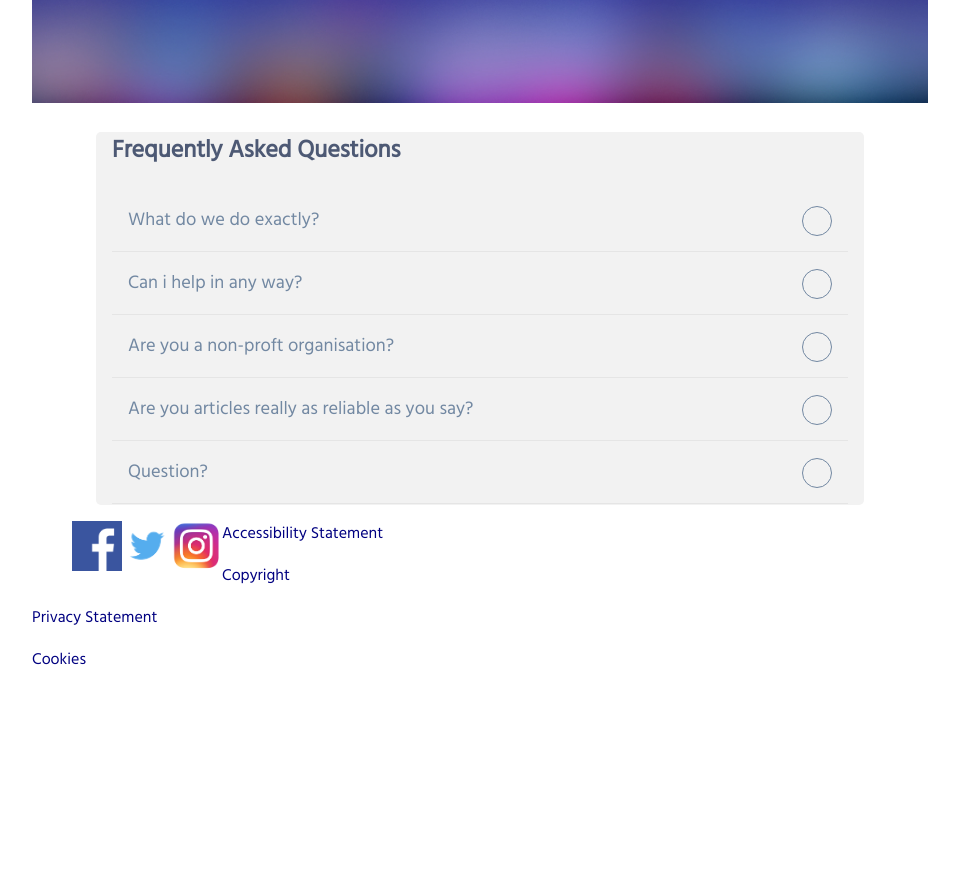
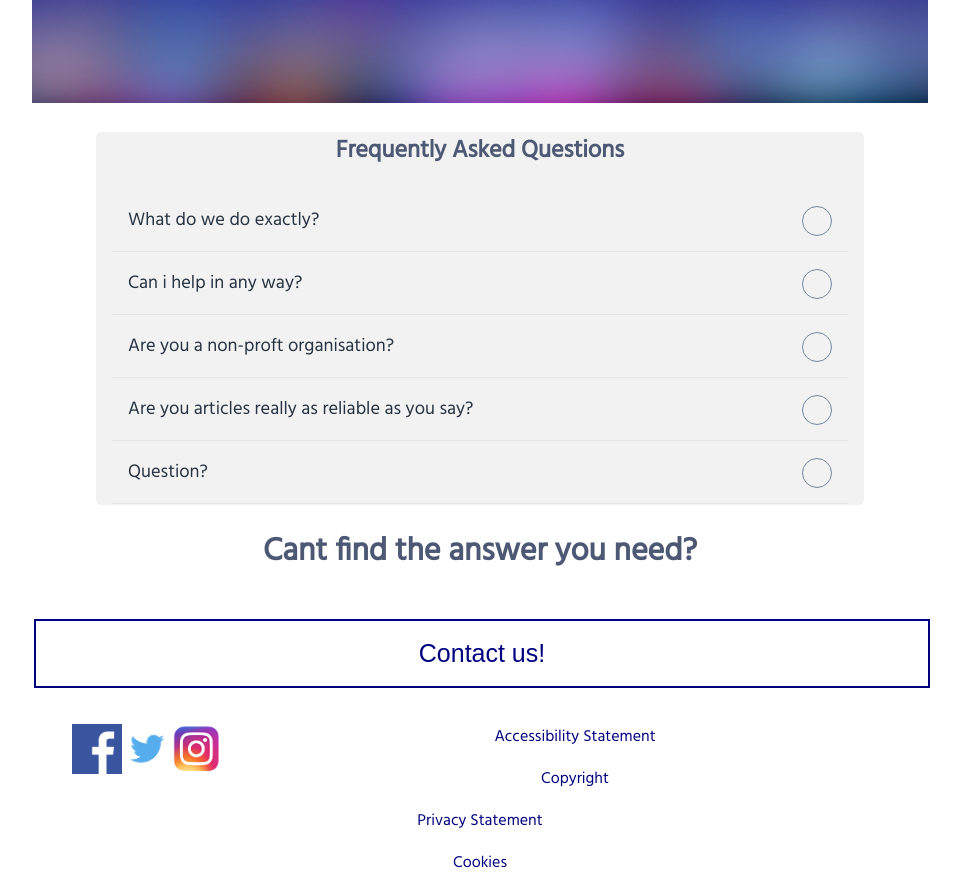
Before and after one commit to LoicLem1/LoicLem1.github.io, a plain HTML site: page faq.html in a window 1280 px wide. Shown: the part 340-1232 px from the top of the page, without its empty margins (160-1121 px from the left). Before the commit the page ends 1029 px from the top, so only its background shows below. Drawn offline with nearby package versions, Linux system fonts and the light colour scheme.

Commit message:
General changes
- Colour changes
- Contact us button on FAQ page
- + more

```diff
--- a/css/style.css
+++ b/css/style.css
@@ -72,6 +72,7 @@ ul#social li{
 
 
 *, *:before, *:after {
+
   -webkit-box-sizing: inherit;
   box-sizing: inherit;
 }
@@ -115,7 +116,7 @@ h3 {
   flex-direction: column;
   width: 100%;
   padding: 1rem 3rem 1rem 1rem;
-  color: #7288a2;
+  color: #263342;
   font-size: 1.15rem;
   font-weight: 400;
   border-bottom: 1px solid #e5e5e5;
@@ -123,14 +124,14 @@ h3 {
 .accordion a:hover,
 .accordion a:hover::after {
   cursor: pointer;
-  color: #2659A8;
+  color: #000080;
 }
 .accordion a:hover::after {
-  border: 1px solid #2659A8;
+  border: 1px solid #000080;
 }
 .accordion a.active {
-  color: #2659A8;
-  border-bottom: 1px solid #2659A8;
+  color: #000080;
+  border-bottom: 1px solid #000080;
 }
 .accordion a::after {
   font-family: 'Ionicons';
@@ -152,8 +153,8 @@ h3 {
 .accordion a.active::after {
   font-family: 'Ionicons';
   content: '\f209';
-  color: #2659A8;
-  border: 1px solid #2659A8;
+  color: #000080;
+  border: 1px solid #000080;
 }
 .accordion .content {
   opacity: 0;
--- a/faq.html
+++ b/faq.html
@@ -12,9 +12,26 @@ p {color:#000080;}
 
 <link href="css/style.css" rel="stylesheet" type = "text/css">
 
+<style>
+  h1 {text-align: center;}
+  h2 {text-align: center;}
+  h3 {text-align: center;}
+  p {text-align: center;}
+</style>
+
+
+
+
+<script src='https://code.jquery.com/jquery-3.2.1.min.js'></script>
+
+<script src="js/function.js"></script>
 
 </head>
 <body>
+
+
+
+
 
 <div id="wrapper">
 
@@ -56,6 +73,38 @@ p {color:#000080;}
 </div> <!--end of hero image-->
 
 
+
+
+<style>
+  .button {
+    border: white;
+    color: white;
+    padding: 16px 32px;
+    text-align: center;
+    text-decoration: none;
+    display: inline-block;
+    font-size: 25px;
+    margin: 20px 2px;
+    transition-duration: 0.4s;
+    cursor: pointer;
+    padding: 2%;
+  }
+
+
+
+  .button2 {
+    background-color: rgb(255, 255, 255);
+    color: #000080;
+    border: 2px solid #000080;
+  }
+
+  .button2:hover {
+    background-color: #000080;
+    color: rgb(255, 255, 255);
+  }
+
+  </style>
+
 <main>
   <div class="container">
 
@@ -92,14 +141,19 @@ p {color:#000080;}
           <p>Lorem ipsum dolor sit amet, consectetur adipiscing elit, sed do eiusmod tempor incididunt ut labore et dolore magna aliqua. Elementum sagittis vitae et leo duis ut. Ut tortor pretium viverra suspendisse potenti.</p>
         </div>
       </div>
+
+
     </div>
 
   </div>
 
-  <script src='https://code.jquery.com/jquery-3.2.1.min.js'></script>
-  <script src="js/function.js"></script>
 
-  </section> <!--end of latest news section -->
+  </section>
+
+  <div class="newsletterbutton-center">
+    <h1><b>Cant find the answer you need?</b></h1>
+    <a href="newsletter.html"><button class="button button2 " >Contact us! </button></a>
+    </div>
   </main>
 
 
```
Also changed, not shown: index.html (+0 -2 lines), js/function.js (line endings or trailing spaces).
